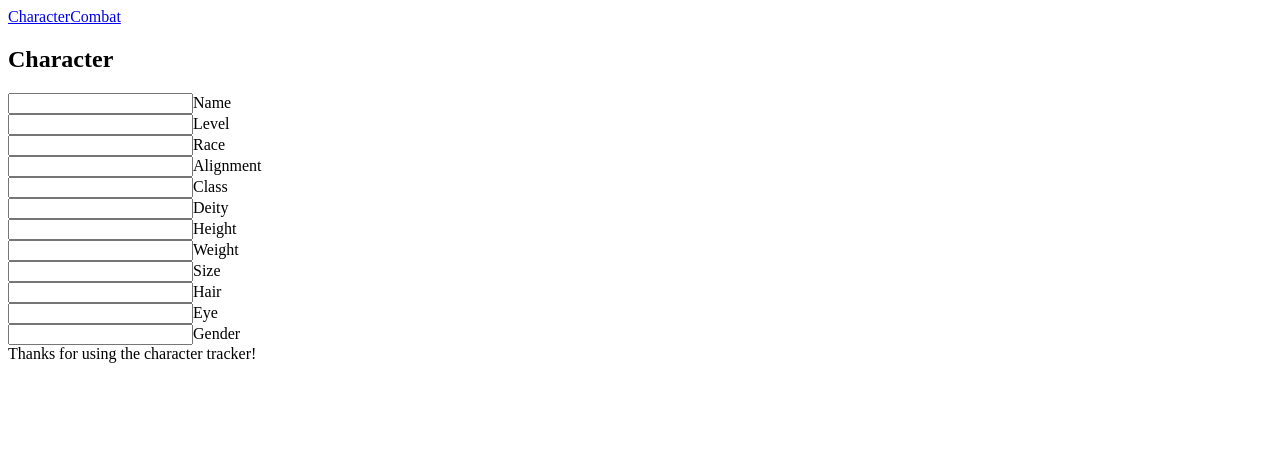
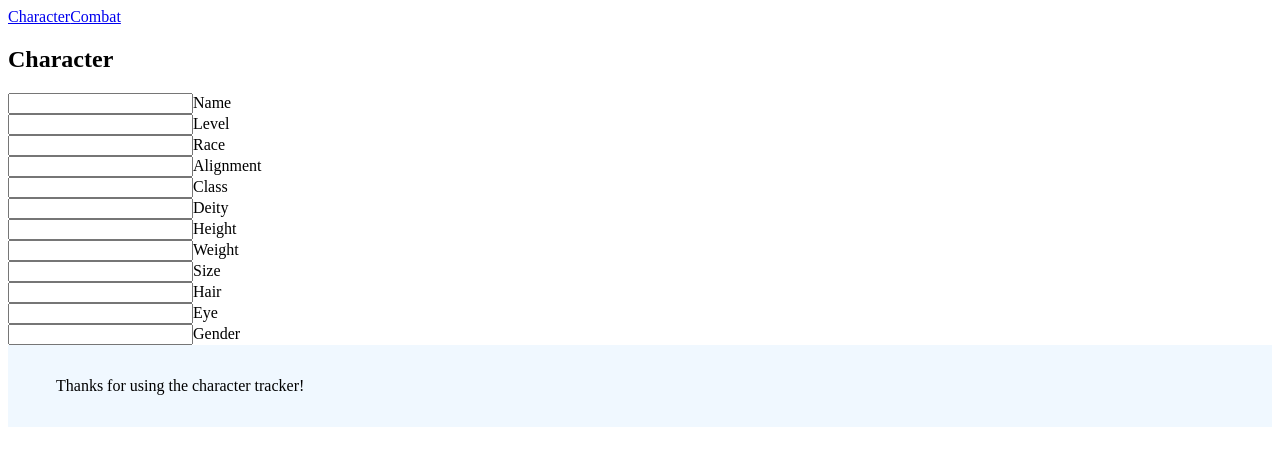
Before and after one commit to dwevins/character-tracker, a Next.js app: page / in a window 1280 px wide. Shown: the top 466 px of the page. Built offline with nearby package versions, Linux system fonts and the light colour scheme.

Commit message:
refactor footer

```diff
--- a/components/footer.jsx
+++ b/components/footer.jsx
@@ -1,7 +1,19 @@
+import styled from 'styled-components';
+
+const Wrapper = styled.footer`
+    padding: 2rem 3rem;
+    background-color: aliceblue;
+`;
+
+const Content = styled.div`
+    margin: 0 auto;
+    width: 100%;
+`;
+
 export default () => (
-    <footer className="footer">
-        <div className="footer__content">
+    <Wrapper>
+        <Content>
             <span>Thanks for using the character tracker!</span>
-        </div>
-    </footer>
+        </Content>
+    </Wrapper>
 )
```
